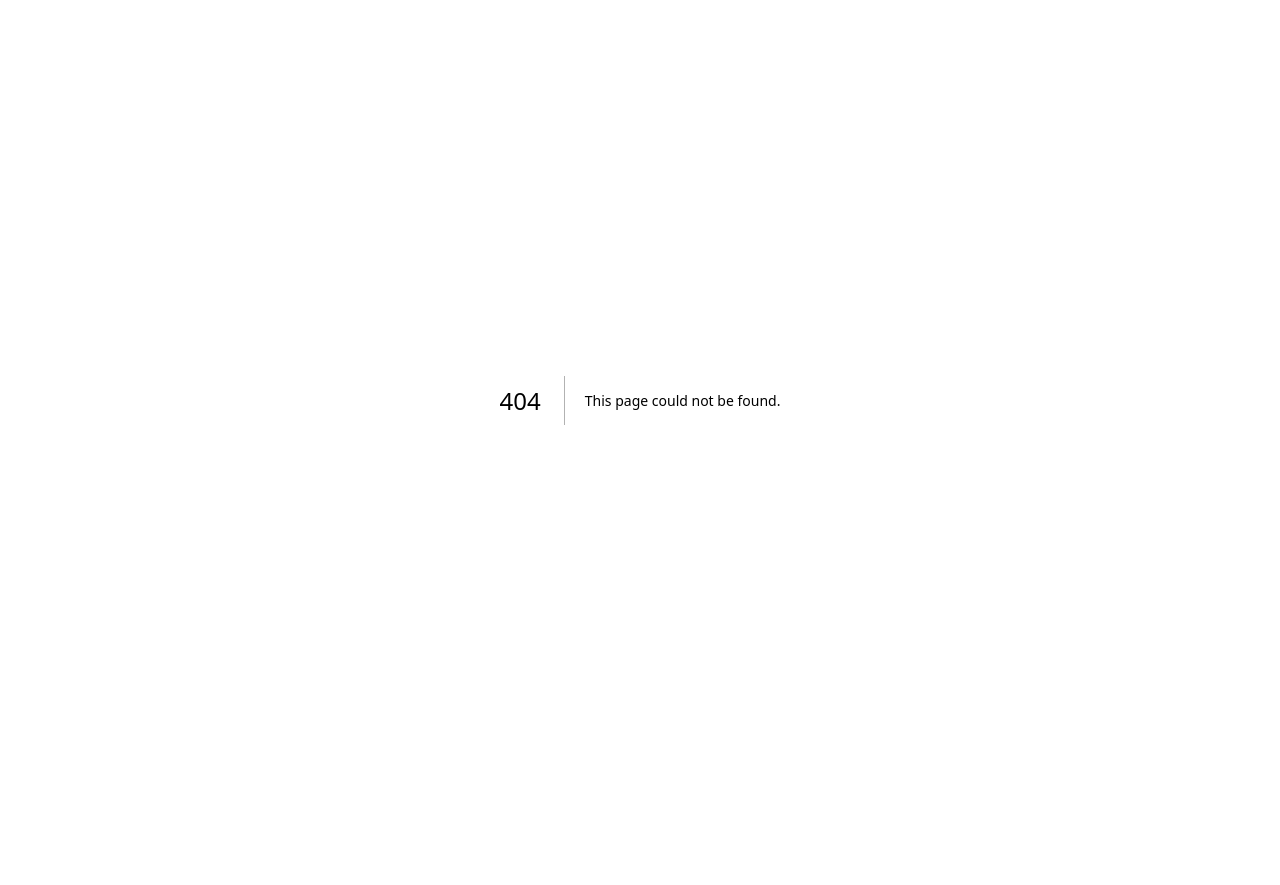
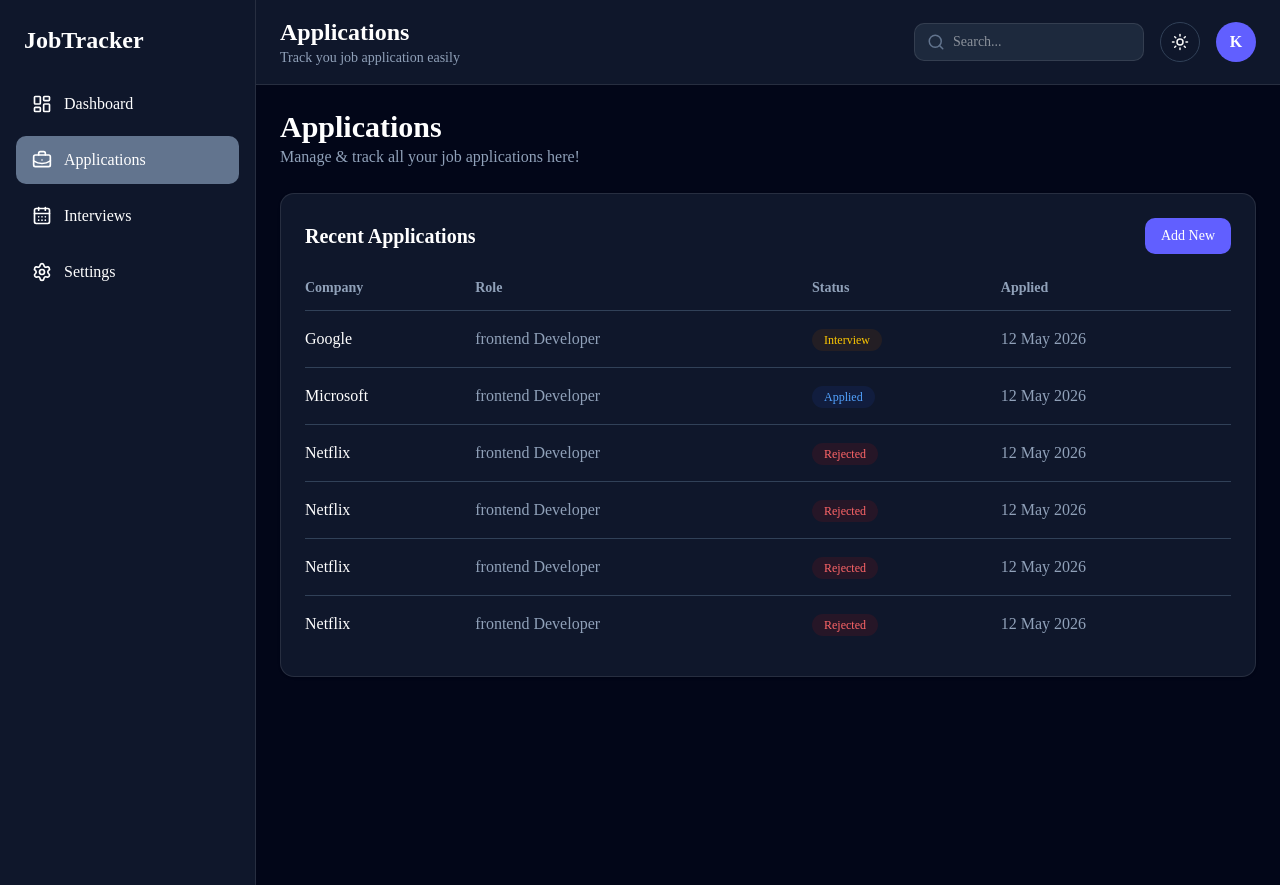
Before and after one commit to KashishGoyal905/job-application-tracker, a Next.js app: page /applications in a window 1280 px wide. Before the commit this address had no page. Before the commit the page ends 800 px from the top, so only its background shows below. Built offline with nearby package versions, Linux system fonts and the light colour scheme.

Commit message:
feat: add active navigation and dynamic title in inavbar

```diff
--- /dev/null
+++ b/src/app/applications/page.tsx
@@ -0,0 +1,26 @@
+import ApplicationsTable from "@/components/dashboard/ApplicationsTable";
+import DashboardLayout from "@/components/layouts/DashboardLayout";
+
+function ApplicationsPage() {
+  return (
+    <DashboardLayout>
+      <div className="space-y-6">
+        {/* Header */}
+        <div>
+          <h1 className="text-3xl font-bold text-slate-800 dark:text-white">
+            Applications
+          </h1>
+          <p className="text-slate-500 dark:text-slate-400">
+            Manage & track all your job applications here!
+          </p>
+        </div>
+
+        {/* Table */}
+
+        <ApplicationsTable />
+      </div>
+    </DashboardLayout>
+  );
+}
+
+export default ApplicationsPage;
--- a/src/components/layouts/Navbar.tsx
+++ b/src/components/layouts/Navbar.tsx
@@ -1,13 +1,28 @@
+"use client";
+
 import { Search } from "lucide-react";
 import ThemeToggle from "./ThemeToggle";
+import { usePathname } from "next/navigation";
 
 function Navbar() {
+
+  const pathname = usePathname();
+
+  const pageTitles: Record<string, string> = {
+    "/": "Dashboard",
+    "/applications": "Applications",
+    "/interviews": "Interviews",
+    "/resume": "Resume",
+    "/analytics": "Analytics",
+  }
+
+  const currentTitle = pageTitles[pathname] || "Dashboard";
   return (
     <header className="flex items-center justify-between border-b bg-white dark:bg-slate-900 px-6 py-4">
       {/* Left Side*/}
       <div>
         <h2 className="text-2xl font-semibold text-slate-800 dark:text-white">
-          Dashboard
+          {currentTitle}
         </h2>
         <p className="text-sm text-slate-500 dark:text-slate-400">
           Track you job application easily
@@ -29,7 +44,6 @@ function Navbar() {
           K
         </div>
       </div>
-
     </header>
   );
 }
--- a/src/components/layouts/Sidebar.tsx
+++ b/src/components/layouts/Sidebar.tsx
@@ -1,3 +1,4 @@
+"use client"
 import {
   BriefcaseBusiness,
   CalendarDays,
@@ -5,6 +6,7 @@ import {
   Settings,
 } from "lucide-react";
 import Link from "next/link";
+import { usePathname } from "next/navigation";
 
 const navItems = [
   {
@@ -30,6 +32,8 @@ const navItems = [
 ];
 
 export default function Sidebar() {
+  const pathname = usePathname();
+
   return (
     <aside className="w-64 min-h-screen border-r bg-white text-slate-800 dark:bg-slate-900 dark:text-white">
       <div className="p-6">
@@ -42,7 +46,8 @@ export default function Sidebar() {
             <Link
               key={item.title}
               href={item.href}
-              className="flex items-center gap-3 rounded-lg px-4 py-3 transition hover:bg-slate-100 dark:hover:bg-slate-800"
+              className={`flex items-center gap-3 rounded-lg px-4 py-3 transition
+ ${pathname === item.href ? "bg-slate-500 text-white" : "hover:bg-slate-100 dark:hover:bg-slate-800"}`}
             >
               <Icon size={20} />
               <span>{item.title}</span>
```
